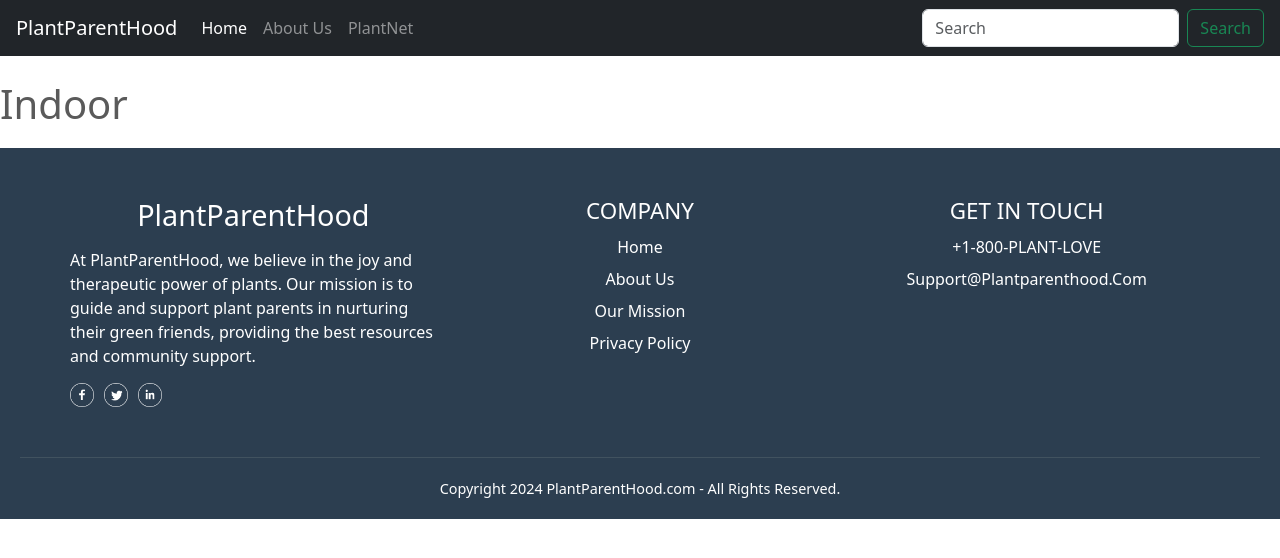
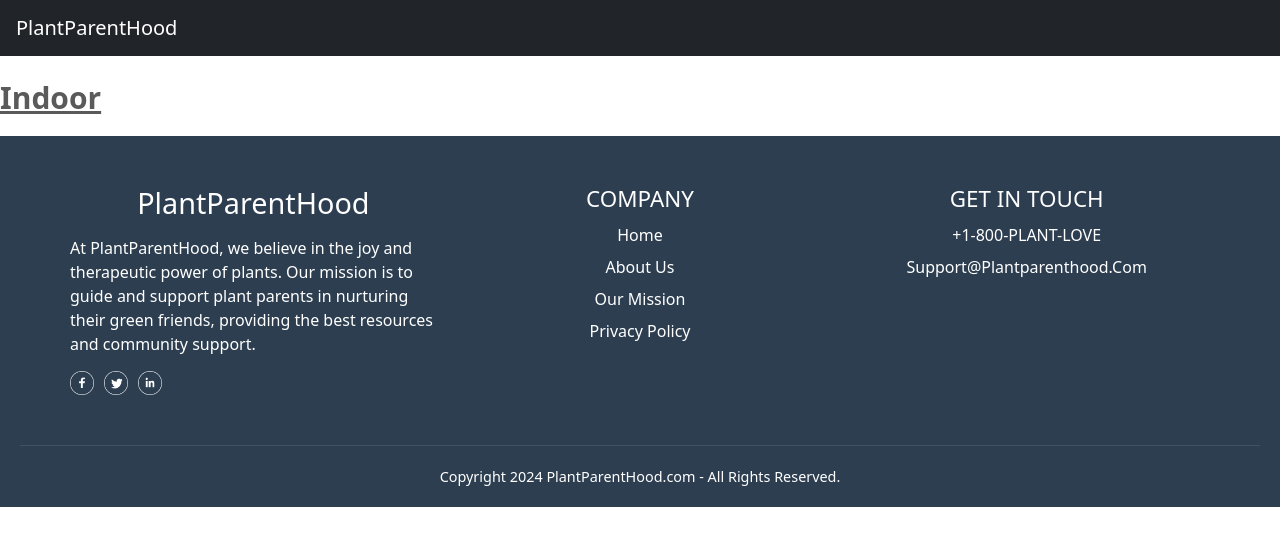
Before and after one commit to karapk/PlantParenthood, a Next.js app in the folder starter-template/: page /Indoor in a window 1280 px wide. Shown: the top 558 px of the page. Built offline with nearby package versions, Linux system fonts and the light colour scheme.

Commit message:
Installing tailwind

```diff
--- a/starter-template/package.json
+++ b/starter-template/package.json
@@ -22,9 +22,12 @@
     "react-dom": "^18.3.1"
   },
   "devDependencies": {
+    "autoprefixer": "^10.4.20",
     "eslint": "^8",
     "eslint-config-next": "^14.2.5",
-    "prisma": "5.16.1"
+    "postcss": "^8.4.41",
+    "prisma": "5.16.1",
+    "tailwindcss": "^3.4.10"
   },
   "prisma": {
     "seed": "node ./prisma/seed.js"
--- /dev/null
+++ b/starter-template/postcss.config.js
@@ -0,0 +1,6 @@
+module.exports = {
+  plugins: {
+    tailwindcss: {},
+    autoprefixer: {},
+  },
+}
--- a/starter-template/src/pages/Indoor/index.js
+++ b/starter-template/src/pages/Indoor/index.js
@@ -1,7 +1,7 @@
 export default function Indoor() {
   return (
     <div>
-      <h1>Indoor</h1>
+      <h1 className="text-3xl font-bold underline">Indoor</h1>
     </div>
   );
 }
--- a/starter-template/src/styles/globals.css
+++ b/starter-template/src/styles/globals.css
@@ -2,6 +2,10 @@
 -------------------------------------------------- */
 
 /* Padding below the footer and lighter body text */
+@tailwind base;
+@tailwind components;
+@tailwind utilities;
+
 body {
   padding-top: 5rem;
   color: #5a5a5a;
--- /dev/null
+++ b/starter-template/tailwind.config.js
@@ -0,0 +1,15 @@
+/** @type {import('tailwindcss').Config} */
+module.exports = {
+  content: [
+    "./app/**/*.{js,ts,jsx,tsx,mdx}",
+    "./pages/**/*.{js,ts,jsx,tsx,mdx}",
+    "./components/**/*.{js,ts,jsx,tsx,mdx}",
+
+    // Or if using `src` directory:
+    "./src/**/*.{js,ts,jsx,tsx,mdx}",
+  ],
+  theme: {
+    extend: {},
+  },
+  plugins: [],
+}
```
Also changed, not shown: 1 other file (tests, documents, lock files or other folders).
